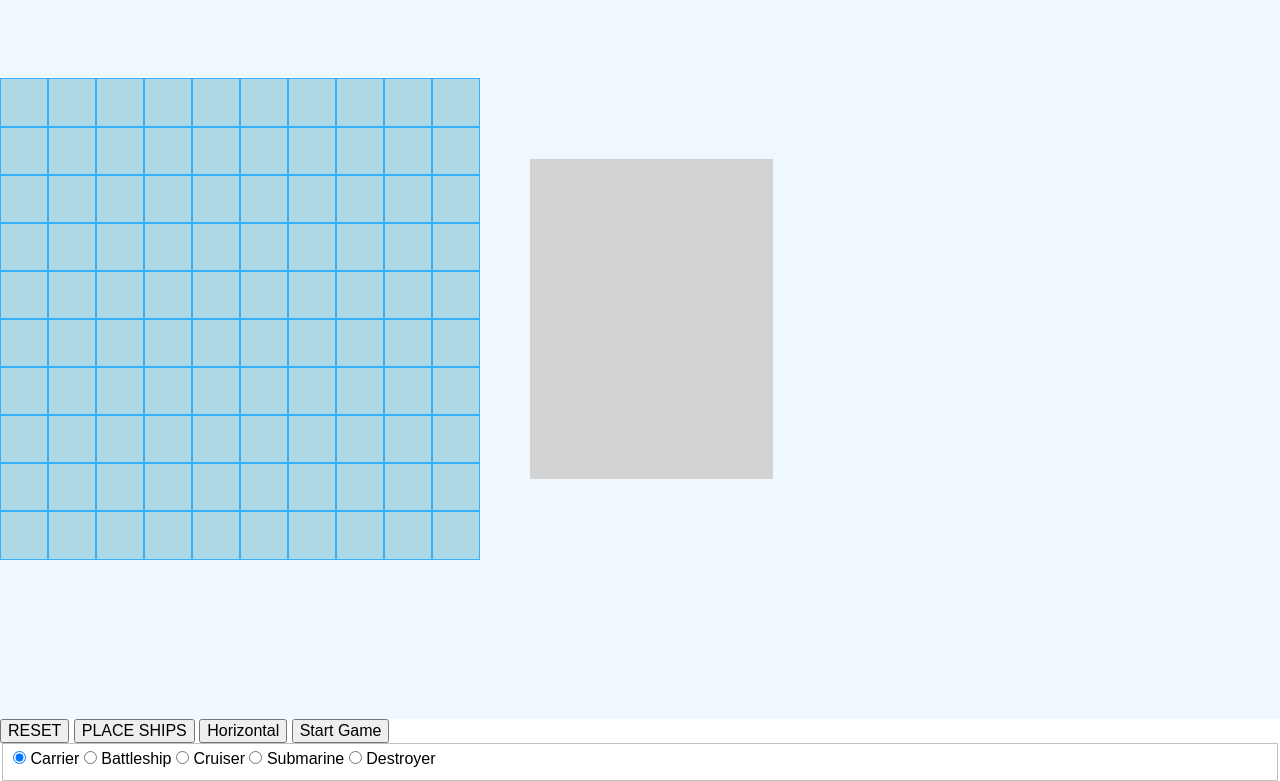
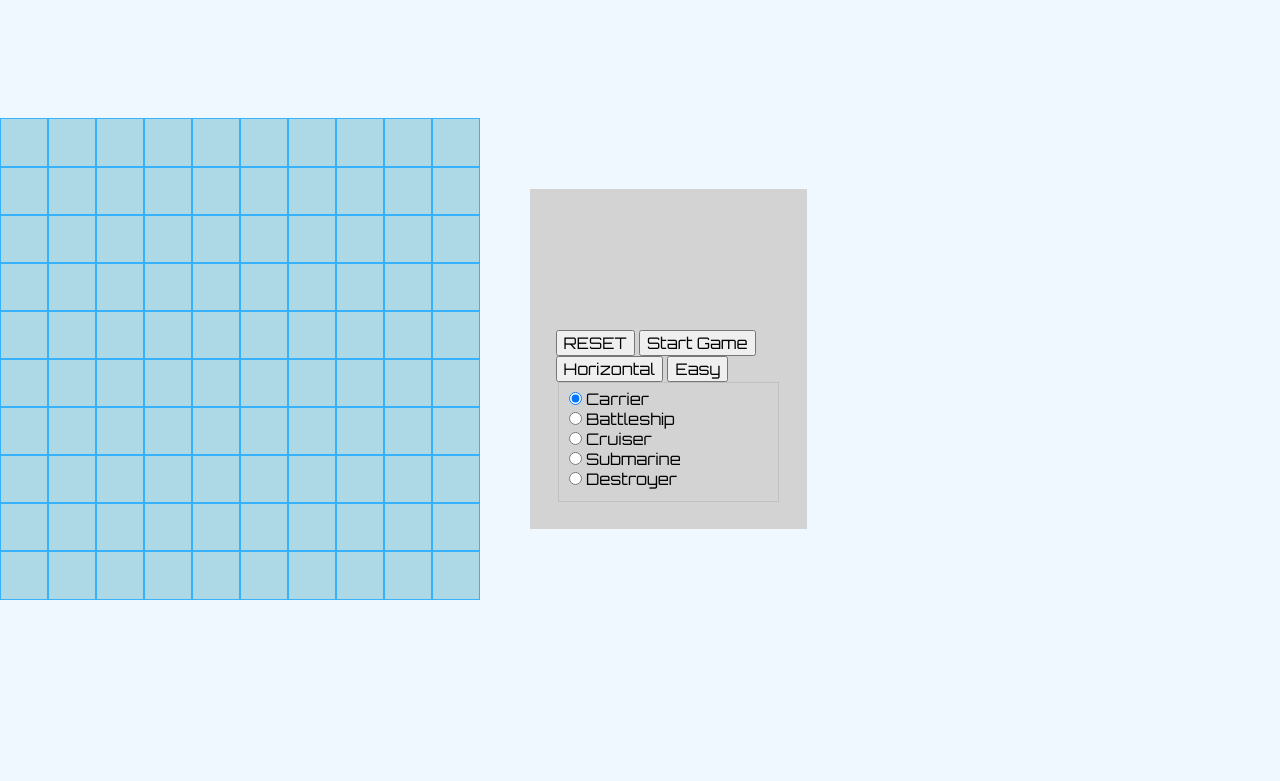
Before and after one commit to RayKayy/ajax-battleship, a Node server app: page / in a window 1280 px wide. Shown: the part 81-862 px from the top of the page. After the commit the page ends 681 px from the top, so only its background shows below. Run offline with Node 20, Linux system fonts and the light colour scheme.

Commit message:
Implemented two different difficulty for the AI; added minor css youch ups

```diff
--- a/express_server.js
+++ b/express_server.js
@@ -17,6 +17,8 @@ let mem = JSON.parse(JSON.stringify(D_STATE));
 
 let status = true;
 let ship = 'carrier';
+let difficulty = false;
+let aiFired = [];
 
 function newGame() {
   mem = JSON.parse(JSON.stringify(D_STATE));
@@ -65,13 +67,13 @@ app.get('/reset', (req, res) => {
   newGame();
   aiPlace();
   ship = 'carrier';
+  status = true;
+  aiFired = [];
   res.redirect('/');
 });
 
 app.post('/fire/:id', (req, res) => {
-  // console.log(req.params.id);
   const coord = getCoord(req.params.id);
-  // console.log(coord);
   // Fires at targeted grid
   let code = fireMissle(mem.player2.board, coord);
   if (code === 'HIT') {
@@ -81,7 +83,15 @@ app.post('/fire/:id', (req, res) => {
     code = 'GAME';
   }
   // AI fires randomly
-  const aiCoord = randomCoord();
+  let aiCoord = randomCoord();
+
+  if (difficulty) {
+    while (aiFired.includes(aiCoord.join(''))) {
+      aiCoord = randomCoord();
+    }
+    aiFired.push(aiCoord.join(''));
+  }
+
   let aiCode = fireMissle(mem.player1.board, aiCoord);
   if (aiCode === 'HIT') {
     mem.player1.count -= 1;
@@ -89,15 +99,18 @@ app.post('/fire/:id', (req, res) => {
   if (mem.player1.count === 0) {
     aiCode = 'GAME';
   }
-  console.log(mem.player1.board);
-  console.log(mem.player2.board);
-
   res.send([code, aiCode, aiCoord.join('')]);
 });
 
 app.post('/status', (req, res) => {
   status = !status;
   res.send(status);
+});
+
+app.post('/difficulty', (req, res) => {
+  difficulty = !difficulty;
+  console.log(difficulty);
+  res.send(difficulty);
 });
 
 app.post('/ship', (req, res) => {
--- a/public/index.html
+++ b/public/index.html
@@ -2,6 +2,9 @@
 <html lang='en'>
   <head>
     <title>Battleship</title>
+
+    <!-- Font -->
+    <link href="https://fonts.googleapis.com/css?family=Orbitron:400,700" rel="stylesheet">
 
     <!-- External CSS -->
     <link rel="stylesheet" href="/vendor/normalize-4.1.1.css" type="text/css" />
@@ -18,35 +21,50 @@
   </head>
 
   <body>
+    <header id="title">POOR MAN'S BATTLESHIP</header>
     <main id="container">
       <div class="board-placeholder">
         <div id="own-board" class="board"></div>
       </div>
+      <div id="console">
         <section id="log"></section>
+        <div id="selectors">
+          <button id="reset">RESET</button>
+          <button id="start">Start Game</button>
+          <button id="orient">Horizontal</button>
+          <button id="difficult">Easy</button>
+          <div>
+            <form id="ship-type">
+              <fieldset>
+                <div>
+                  <input type="radio" id="carrier" name="ships" checked>
+                  <label for="carrier">Carrier</label>
+                </div>
+                <div>
+                  <input type="radio" id="battleship" name="ships">
+                  <label for="battleship">Battleship</label>
+                </div>
+                <div>
+                  <input type="radio" id="cruiser" name="ships">
+                  <label for="cruiser">Cruiser</label>
+                </div>
+                <div>
+                 <input type="radio" id="submarine" name="ships">
+                  <label for="submarine">Submarine</label>
+                </div>
+                <div>
+                  <input type="radio" id="destroyer" name="ships">
+                  <label for="destroyer">Destroyer</label>
+                </div>
+              </fieldset>
+            </form>
+          </div>
+        </div>
+      </div>
       <div class="board-placeholder">
         <div id="board-container" class="board"></div>
       </div>
     </main>
-    <button id="reset">RESET</button>
-    <button id="place">PLACE SHIPS</button>
-    <button id="orient">Horizontal</button>
-    <button id="start">Start Game</button>
-    <div>
-      <form id="ship-type">
-          <fieldset>
-            <input type="radio" id="carrier" name="ships" checked>
-            <label for="carrier">Carrier</label>
-            <input type="radio" id="battleship" name="ships">
-            <label for="battleship">Battleship</label>
-            <input type="radio" id="cruiser" name="ships">
-            <label for="cruiser">Cruiser</label>
-            <input type="radio" id="submarine" name="ships">
-            <label for="submarine">Submarine</label>
-            <input type="radio" id="destroyer" name="ships">
-            <label for="destroyer">Destroyer</label>
-          </fieldset>
-      </form>
-    </div>
   </body>
 
 
--- a/public/scripts/app.js
+++ b/public/scripts/app.js
@@ -1,24 +1,18 @@
 // DOM Manupilation with jQuery.
 
-// const bs = require('../../bs-logic');
-
-// const { D_STATE } = bs;
-// const { SHIPS } = bs;
-// const { fireMissle } = bs;
-// const { genBoard } = bs;
-// const { placeShips } = bs;
-
-// const mem = JSON.parse(JSON.stringify(D_STATE));
-// mem.player1.refBoard = genBoard(10);
-// mem.player1.board = genBoard(10);
-// mem.player2.refBoard = genBoard(10);
-// mem.player2.board = genBoard(10);
+const $win = $('<div>').addClass('win');
+// $win.append('<button id="reset">RESET</button>');
+$win.text('YOU WON!');
+const $lost = $('<div>').addClass('lost');
+// $lost.append('<button id="reset">RESET</button>');
+$lost.text('YOU LOST!');
 
 // Helper function to show deployed ships;
 
 function startGame() {
   $('#board-container').fadeIn();
   $('#own-board .grid').off();
+  $('header').slideUp();
 }
 
 function startButton() {
@@ -62,6 +56,19 @@ function orientButton() {
   });
 }
 
+function diffButton() {
+  $('#difficult').on('click', (e) => {
+    $.ajax('/difficulty', { method: 'POST' })
+      .then((difficulty) => {
+        if (difficulty) {
+          $('#difficult').text('Hard');
+        } else {
+          $('#difficult').text('Easy');
+        }
+      });
+  });
+}
+
 
 function placeShips() {
   $('#own-board .grid').click((e) => {
@@ -92,6 +99,14 @@ function placeShips() {
   });
 }
 
+function endPage() {
+  $('.win, .lost').on('click', (e) => {
+    console.log(e);
+    $.ajax('/reset', { method: 'GET' });
+    window.location = '/';
+  });
+}
+
 
 function checkGrid() {
   $('#board-container .grid').click((e) => {
@@ -103,26 +118,33 @@ function checkGrid() {
         console.log(data);
         if (data[0] === 'HIT') {
           $(e.target).addClass('hit');
-          $(e.target).text('hit');
+          $(e.target).text('HIT');
         } else if (data[0] === 'MISS') {
           $(e.target).addClass('miss');
-          $(e.target).text('miss');
+          $(e.target).text('...');
         } else if (data[0] === 'GAME') {
           $(e.target).addClass('hit');
-          $(e.target).text('hit');
+          $(e.target).text('HIT');
+          $('#container').empty();
+          $('#container').append($win);
+          endPage();
           $('#board-container .grid').off();
         }
         $('#log').prepend(message);
         if (data[0] !== 'GAME') {
           if (data[1] === 'HIT') {
-            $(`#${data[2]}`).addClass('hit');
+            $(`#${data[2]}`).addClass('enemy-hit');
             $(`#${data[2]}`).text('X');
           } else if (data[1] === 'MISS') {
             $(`#${data[2]}`).addClass('miss');
             $(`#${data[2]}`).text('miss');
           } else if (data[1] === 'GAME') {
-            $(`#${data[2]}`).addClass('hit');
+            $(`#${data[2]}`).addClass('enemy-hit');
             $(`#${data[2]}`).text('X');
+            $('#container').empty();
+            $('#container').append($lost);
+            endPage();
+            $('#board-container .grid').off();
           }
           message = `<p>${new Date().toTimeString().slice(0, 8)} - P2 Fired at: ${data[2]}, ${data[1]}!</p>`
           $('#log').prepend(message);
@@ -183,9 +205,11 @@ function resetButton() {
     $('.grid').off();
     checkGrid();
     placeShips();
+    $('#orient').text('Horizontal');
     $('#carrier').prop('checked', true);
     const message = `<p>${new Date().toTimeString().slice(0, 8)} - Game Reset!</p>`;
     $('#log').prepend(message);
+    $('#board-container').fadeOut();
   });
 }
 
@@ -196,5 +220,6 @@ $(document).ready(() => {
   orientButton();
   chooseShip();
   startButton();
+  diffButton();
   $('#board-container').fadeOut();
 });
--- a/public/styles/main.css
+++ b/public/styles/main.css
@@ -4,6 +4,41 @@
   margin: auto;
   background-color: lightblue;
 } */
+* {
+  font-family: 'Orbitron', sans-serif;
+}
+
+header {
+  height: 10vh;
+  font-weight: bold;
+  font-size: 5em;
+  text-align: center;
+  background: url(http://pngimg.com/uploads/sea/sea_PNG35.png);
+  background-size: 100%;
+
+}
+
+.win {
+  width:100%;
+  height: 100%;
+  background-color: lightgreen;
+  font-size: 10em;
+  opacity: .5;
+  line-height: 700px;
+  text-align: center;
+  font-weight: bold;
+}
+
+.lost {
+  width:100%;
+  height: 100%;
+  background-color: lightcoral;
+  font-size: 10em;
+  opacity: .5;
+  line-height: 700px;
+  text-align: center;
+  font-weight: bold;
+}
 
 .board {
   width: 30em;
@@ -49,10 +84,19 @@
 #container {
   display: flex;
   justify-content: space-around;
-  height: 100vh;
+  height: 90vh;
   width: 100vw;
   background-color: aliceblue;
   align-items: center;
+}
+
+#console {
+  position: flex;
+  width: 20%;
+  height: 40%;
+  margin: 50px;
+  background-color: lightgrey;
+  padding: 2%;
 }
 
 #container section {
@@ -60,9 +104,8 @@
   align-content: flex-start;
   flex-direction: column;
   overflow: auto;
-  width: 20%;
+  width: 100%;
   height: 40%;
-  margin: 50px;
   background-color: lightgrey;
 }
 
@@ -73,3 +116,7 @@
 .deployed {
   background-color: lightgreen;
 }
+
+#own-board .enemy-hit {
+  background-color: lightslategray;
+}
```
Lines whose indentation alone changed are shown as unchanged.
